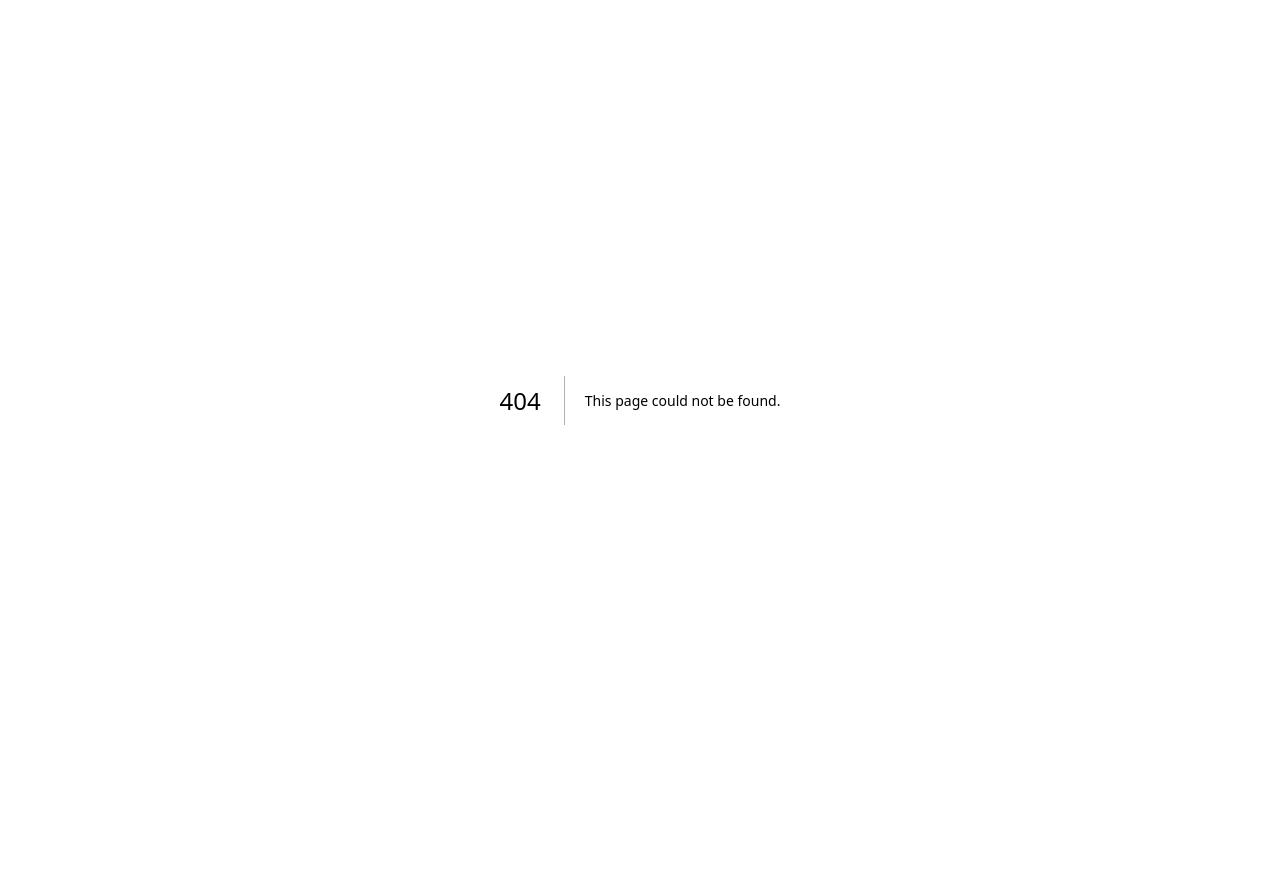
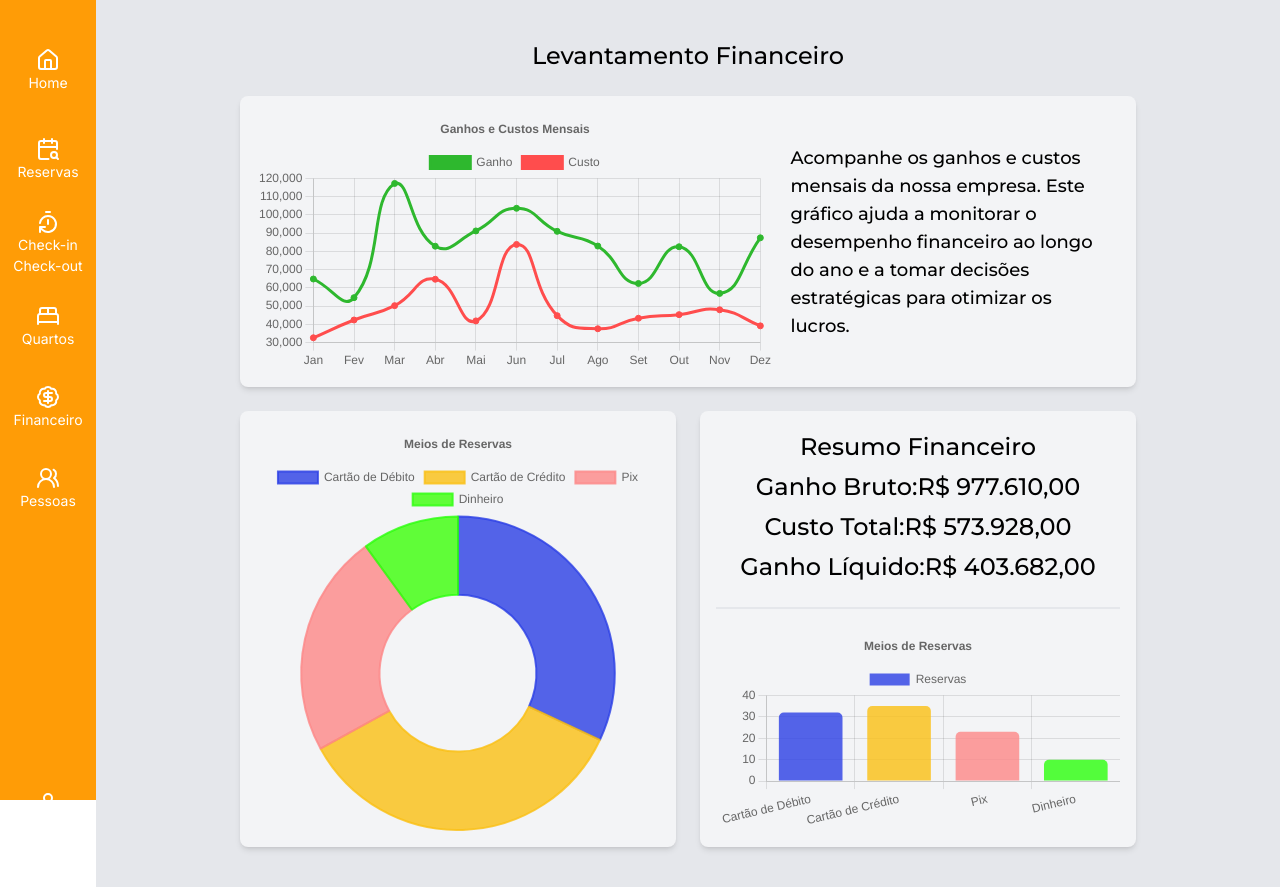
Before and after one commit to Projeto-Aplicado-ADS/front-end-pi, a Next.js app: page /finances in a window 1280 px wide. Before the commit this address had no page. Before the commit the page ends 800 px from the top, so only its background shows below. Built offline with nearby package versions, Linux system fonts and the light colour scheme.

Commit message:
Criando Página de financeiro

```diff
--- a/package.json
+++ b/package.json
@@ -22,6 +22,7 @@
     "lucide-react": "^0.383.0",
     "next": "14.2.3",
     "react": "^18",
+    "react-chartjs-2": "^5.2.0",
     "react-dom": "^18",
     "react-hook-form": "^7.51.5",
     "react-international-phone": "^4.3.0",
@@ -31,6 +32,7 @@
   "devDependencies": {
     "@rocketseat/eslint-config": "^2.2.2",
     "babel-eslint": "^10.1.0",
+    "chart.js": "^4.4.3",
     "eslint": "^8.57.0",
     "eslint-config-airbnb": "^19.0.4",
     "eslint-config-next": "14.2.3",
--- /dev/null
+++ b/src/app/finances/page.js
@@ -0,0 +1,10 @@
+import Finances from "@/modules/finances/screen/Finances";
+
+function Page() {
+
+    return (
+        <Finances />
+    )
+}
+
+export default Page;
--- a/src/app/globals.css
+++ b/src/app/globals.css
@@ -1,3 +1,10 @@
 @tailwind base;
-  @tailwind components;
-  @tailwind utilities;
+@tailwind components;
+@tailwind utilities;
+
+.dataCard {
+  background-color: #efefef;
+  border-radius: 0.5em;
+  box-shadow: rgba(149, 157, 165, 0.2) 0px 8px 24px;
+  padding: 1em;
+}
--- a/src/middleware.js
+++ b/src/middleware.js
@@ -43,5 +43,5 @@ export async function middleware(req) {
 }
 
 export const config = {
-  matcher: ["/", "/login", "/singup"],
+  matcher: ["/", "/login", "/singup","/finances"],
 };
--- /dev/null
+++ b/src/modules/finances/components/BarChart.js
@@ -0,0 +1,36 @@
+'use client';
+import { Bar } from "react-chartjs-2";
+import { SourceData } from "../data/MockData";
+
+function BarChart() {
+    return (
+        <Bar
+            data={{
+                labels: SourceData.map(data => data.label),
+                datasets: [
+                    {
+                        label: "Reservas",
+                        data: SourceData.map(data => data.value),
+                        backgroundColor: [
+                            "rgba(43, 63, 229, 0.8)",
+                            "rgba(250, 192, 19, 0.8)",
+                            "rgba(253, 135, 135, 0.8)",
+                            "rgba(43, 255, 13, 0.8)",
+                        ],
+                        borderRadius: 5,
+                    },
+                ],
+            }}
+            options={{
+                plugins: {
+                    title: {
+                        text: "Meios de Reservas",
+                        display: true,
+                    },
+                },
+            }}
+        />
+    );
+}
+
+export default BarChart;
--- /dev/null
+++ b/src/modules/finances/components/DoughnutChart.js
@@ -0,0 +1,41 @@
+'use client';
+import { Doughnut } from "react-chartjs-2";
+import { SourceData } from "../data/MockData";
+
+function DoughnutChart() {
+    return (
+        <Doughnut
+            data={{
+                labels: SourceData.map(data => data.label),
+                datasets: [
+                    {
+                        label: "Método de Pagamento",
+                        data: SourceData.map(data => data.value),
+                        backgroundColor: [
+                            "rgba(43, 63, 229, 0.8)",
+                            "rgba(250, 192, 19, 0.8)",
+                            "rgba(253, 135, 135, 0.8)",
+                            "rgba(59, 255, 9, 0.8)",
+                        ],
+                        borderColor: [
+                            "rgba(43, 63, 229, 0.8)",
+                            "rgba(250, 192, 19, 0.8)",
+                            "rgba(253, 135, 135, 0.8)",
+                            "rgba(43, 255, 13, 0.8)",
+                        ],
+                    },
+                ],
+            }}
+            options={{
+                plugins: {
+                    title: {
+                        text: "Meios de Reservas",
+                        display: true,
+                    },
+                },
+            }}
+        />
+    );
+}
+
+export default DoughnutChart;
--- /dev/null
+++ b/src/modules/finances/components/FinancesCharts.js
@@ -0,0 +1,73 @@
+'use client';
+import { Montserrat } from "next/font/google";
+import { Chart as ChartJS, CategoryScale, LinearScale, BarElement, Title, Tooltip, Legend, LineElement, PointElement, ArcElement } from 'chart.js';
+import LineChart from "./LineChart";
+import DoughnutChart from "./DoughnutChart";
+import BarChart from "./BarChart";
+import { RevenueData } from "../data/MockData";
+import { useEffect, useState } from "react";
+
+ChartJS.register(
+    CategoryScale,
+    LinearScale,
+    BarElement,
+    Title,
+    Tooltip,
+    Legend,
+    LineElement,
+    PointElement,
+    ArcElement
+);
+
+const dosis = Montserrat({
+    weight: "500",
+    subsets: ["latin"],
+});
+
+function FinancesCharts() {
+    const [totalRevenue, setTotalRevenue] = useState(0)
+    const [totalCost, setTotalCost] = useState(0)
+
+    useEffect(() => {
+        setTotalRevenue(RevenueData.reduce((total, item) => total + item.revenue, 0))
+        setTotalCost(RevenueData.reduce((total, item) => total + item.cost, 0))
+    })
+
+    const RealNumberFormat = new Intl.NumberFormat('pt-BR', {
+        style: 'currency',
+        currency: 'BRL',
+    });
+
+    return (
+        <div className={`${dosis.className} text-2xl text-black flex flex-col items-center p-10 space-y-6 bg-gray-200`}>
+            <h1 className={`text-2xl text-black`}>Levantamento Financeiro</h1>
+            <div className="flex w-full max-w-4xl text-black p-4 bg-gray-100 rounded-lg shadow-md">
+                <div className="w-3/5">
+                    <LineChart />
+                </div>
+                <div className="w-2/5 flex items-center justify-center p-4">
+                    <p className="text-lg">
+                        Acompanhe os ganhos e custos mensais da nossa empresa. Este gráfico ajuda a monitorar o desempenho financeiro ao longo do ano e a tomar decisões estratégicas para otimizar os lucros.
+                    </p>
+                </div>
+            </div>
+            <div className="flex flex-col md:flex-row w-full max-w-4xl space-y-6 md:space-y-0 md:space-x-6 mb-0">
+                <div className="w-full md:w-1/2 p-4 bg-gray-100 text-black rounded-lg shadow-md">
+                    <DoughnutChart />
+                </div>
+                <div className="w-full md:w-1/2 p-4 bg-gray-100 text-black rounded-lg shadow-md ">
+                    <div className="border-b-2 aling-items-center mb-5">
+                        <p className="p-1 flex justify-center">Resumo Financeiro</p>
+                        <p className="p-1 flex justify-center">Ganho Bruto:{RealNumberFormat.format(totalRevenue)}</p>
+                        <p className="p-1 flex justify-center">Custo Total:{RealNumberFormat.format(totalCost)}</p>
+                        <p className="p-1 flex justify-center mb-5">Ganho Líquido:{RealNumberFormat.format(totalRevenue - totalCost)}</p>
+                    </div>
+                    <BarChart />
+                </div>
+            </div>
+        </div>
+    );
+}
+
+
+export default FinancesCharts;
--- /dev/null
+++ b/src/modules/finances/components/FinancesWrap.js
@@ -0,0 +1,17 @@
+import FinancesCharts from "./FinancesCharts"
+import Menu from "../../home/components/Menu"
+
+function FinancesWrap() {
+    return (
+        <>
+            <div className='fixed'>
+                <Menu  />
+            </div>
+            <div className='h-screen ml-24'>
+                <FinancesCharts />
+            </div>
+        </>
+    )
+}
+
+export default FinancesWrap;
--- /dev/null
+++ b/src/modules/finances/components/LineChart.js
@@ -0,0 +1,42 @@
+'use client';
+import { Line } from "react-chartjs-2";
+import { RevenueData } from "../data/MockData";
+
+function LineChart() {
+    return (
+        <Line
+            data={{
+                labels: RevenueData.map(data => data.label),
+                datasets: [
+                    {
+                        label: "Ganho",
+                        data: RevenueData.map(data => data.revenue),
+                        backgroundColor: "#2eb82e",
+                        borderColor: "#2eb82e",
+                    },
+                    {
+                        label: "Custo",
+                        data: RevenueData.map(data => data.cost),
+                        backgroundColor: "#ff4d4d",
+                        borderColor: "#ff4d4d",
+                    },
+                ],
+            }}
+            options={{
+                elements: {
+                    line: {
+                        tension: 0.5,
+                    },
+                },
+                plugins: {
+                    title: {
+                        text: "Ganhos e Custos Mensais",
+                        display: true,
+                    },
+                },
+            }}
+        />
+    );
+}
+
+export default LineChart;
--- /dev/null
+++ b/src/modules/finances/data/MockData.js
@@ -0,0 +1,21 @@
+export const RevenueData = [
+    { label: "Jan", revenue: 64854, cost: 32652 },
+    { label: "Fev", revenue: 54628, cost: 42393 },
+    { label: "Mar", revenue: 117238, cost: 50262 },
+    { label: "Abr", revenue: 82830, cost: 64731 },
+    { label: "Mai", revenue: 91208, cost: 41893 },
+    { label: "Jun", revenue: 103609, cost: 83809 },
+    { label: "Jul", revenue: 90974, cost: 44772 },
+    { label: "Ago", revenue: 82919, cost: 37590 },
+    { label: "Set", revenue: 62407, cost: 43349 },
+    { label: "Out", revenue: 82528, cost: 45324 },
+    { label: "Nov", revenue: 56979, cost: 47978 },
+    { label: "Dez", revenue: 87436, cost: 39175 }
+  ];
+
+  export const SourceData = [
+    { label: "Cartão de Débito", value: 32 },
+    { label: "Cartão de Crédito", value: 35 },
+    { label: "Pix", value: 23 },
+    { label: "Dinheiro", value: 10 }
+  ];
--- /dev/null
+++ b/src/modules/finances/screen/Finances.js
@@ -0,0 +1,7 @@
+import FinancesWrap from "../components/FinancesWrap";
+
+function Finances() {
+
+    return <FinancesWrap />;
+}
+export default Finances
```
Also changed, not shown: 2 other files (tests, documents, lock files or other folders).
